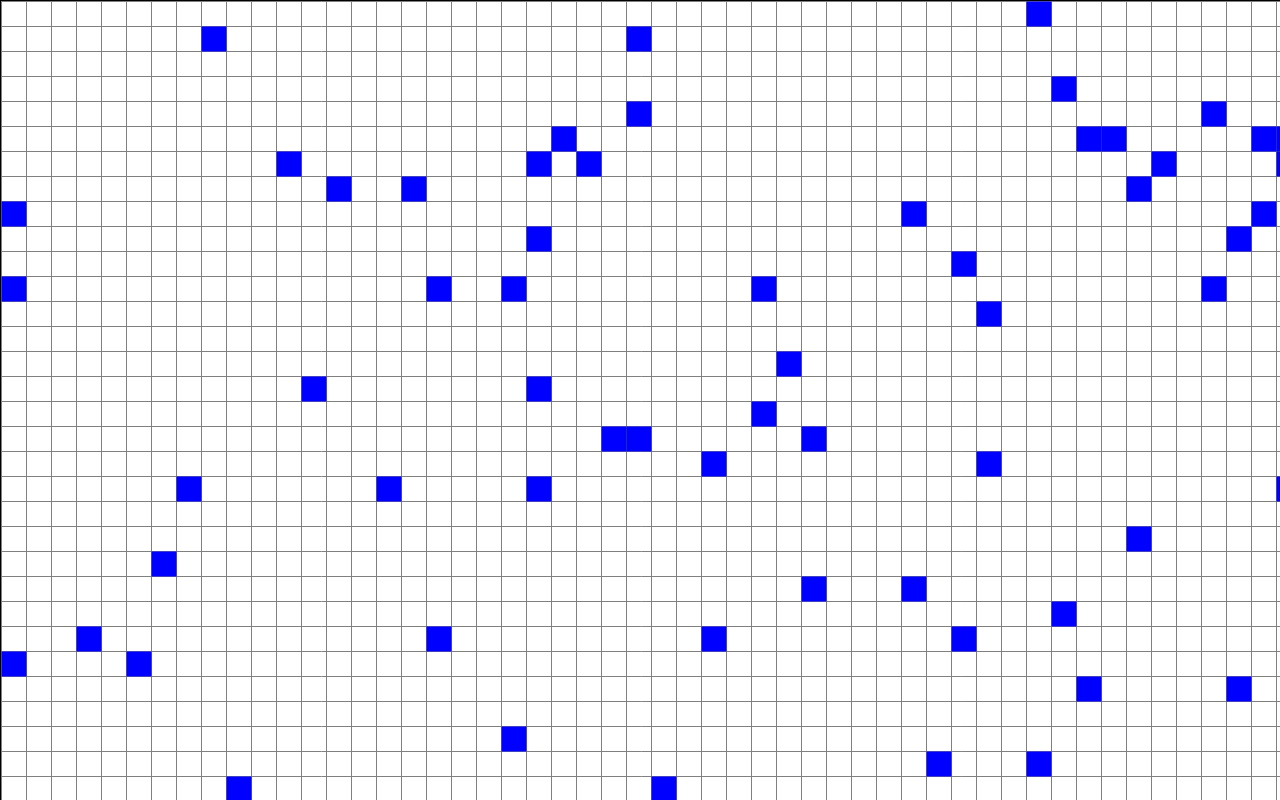
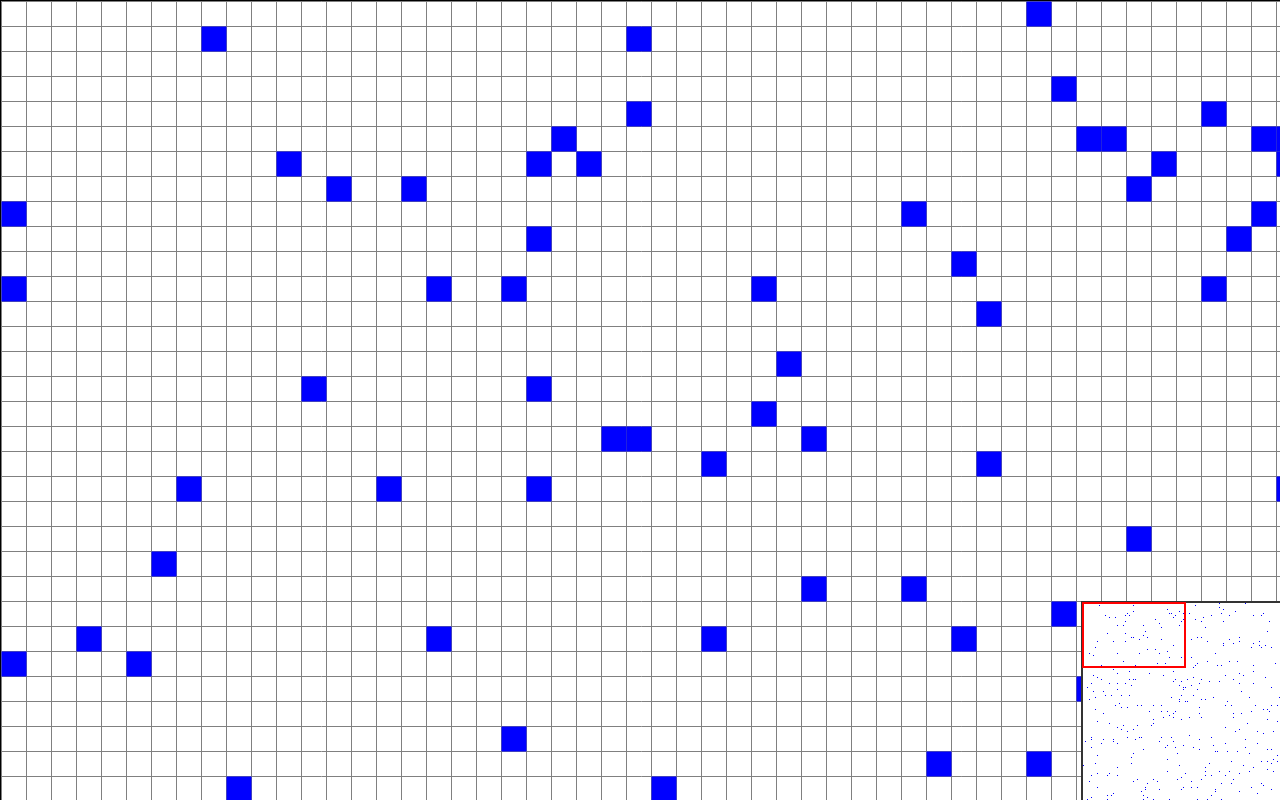
Before and after one commit to eranimo/maximus, a website built with webpack: page src/index.html in a window 1280 px wide. Built offline with nearby package versions, Linux system fonts and the light colour scheme.

Commit message:
minimap drawing

```diff
--- a/src/index.js
+++ b/src/index.js
@@ -65,6 +65,8 @@ class Viewport {
   zoomLevel: number;
   canvas: HTMLElement;
   keysPressed: Object;
+  viewportTopLeft: Coordinate;
+  viewportBottomRight: Coordinate;
 
   constructor(sceneSize: Size, viewportSize: Size, canvas: HTMLElement) {
     this.sceneSize = sceneSize;
@@ -93,6 +95,8 @@ class Viewport {
     document.addEventListener('keydown', event => {
       this.keysPressed[event.keyCode] = true;
     });
+
+    this.onMovement();
   }
 
   handleResize() {
@@ -105,7 +109,19 @@ class Viewport {
     this.canvas.setAttribute('height', `${this.viewportSize.height}px`);
   }
 
-  update() {
+  onMovement() {
+    this.viewportTopLeft = this.viewportToWorld({
+      x: 0,
+      y: 0,
+    });
+
+    this.viewportBottomRight = this.viewportToWorld({
+      x: this.viewportSize.width,
+      y: this.viewportSize.height
+    });
+  }
+
+  tick() {
     this.checkKeysPressed();
   }
 
@@ -190,6 +206,7 @@ class Viewport {
   move(x: number, y: number) {
     this.offset.x += x;
     this.offset.y += y;
+    this.onMovement();
   }
 
   jump(coord: Coordinate) {
@@ -198,6 +215,7 @@ class Viewport {
       y: -coord.y + this.fromZoom(this.viewportSize.height / 2),
     };
     console.log('Jump to:', this.offset);
+    this.onMovement();
   }
 
   travel({ x, y }: Coordinate, duration: number = 1000){
@@ -242,6 +260,8 @@ class Viewport {
       }
       this.panLocation.x += diff.x;
       this.panLocation.y += diff.y;
+
+      this.onMovement();
     }
 
     this.cursorLocation = {
@@ -268,8 +288,15 @@ class Viewport {
   // convert viewport coordinates to world coordinates
   viewportToWorld(coord: Coordinate): Coordinate {
     return {
-      x: this.toZoom(this.offset.x + coord.x),
-      y: this.toZoom(this.offset.y + coord.y),
+      x: -this.fromZoom(this.offset.x) + coord.x,
+      y: -this.fromZoom(this.offset.y) + coord.y,
+    };
+  }
+
+  getViewportRealSize(): Size {
+    return {
+      width: this.viewportSize.width / this.zoomLevel,
+      height: this.viewportSize.height / this.zoomLevel,
     };
   }
 }
@@ -338,23 +365,6 @@ class Region {
         }
       }
     }
-
-    this.drawGuides(viewport);
-  }
-
-  drawGuides(viewport) {
-    // draw pan location
-    // if (viewport.panLocation != null && viewport.panLocation.x !== 0 && viewport.panLocation.y !== 0) {
-    //   ctx.beginPath();
-    //   ctx.fillStyle = 'blue';
-    //   const location = viewport.panLocation;
-    //   if (!location) {
-    //     return;
-    //   }
-    //   const { x, y } = location;
-    //   ctx.arc(x, y, 20, 0, 2 * Math.PI);
-    //   ctx.stroke();
-    // }
   }
 }
 
@@ -383,10 +393,70 @@ class World {
     const { width, height } = this.viewport.viewportSize;
     this.ctx.fillRect(0, 0, width, height);
     this.region.draw(this.viewport);
+
+    this.drawMinimap();
+  }
+
+  drawMinimap() {
+    const { viewportSize, sceneSize, viewportTopLeft, viewportBottomRight } = this.viewport;
+    const toZoom = this.viewport.toZoom.bind(this.viewport);
+    const fromZoom = this.viewport.fromZoom.bind(this.viewport);
+    const MINIMAP_WIDTH = 200;
+    const MINIMAP_HEIGHT = 200;
+
+    const minimapOrigin = {
+      x: 0.5 + viewportSize.width - MINIMAP_WIDTH,
+      y: 0.5 + viewportSize.height - MINIMAP_HEIGHT,
+    };
+
+    // minimap frame
+    ctx.beginPath();
+    ctx.strokeStyle = '#333';
+    ctx.lineWidth = 2;
+    ctx.fillStyle = 'white';
+    ctx.rect(
+      minimapOrigin.x,
+      minimapOrigin.y,
+      0.5 + viewportSize.width,
+      0.5 + viewportSize.height
+    );
+    ctx.fill();
+    ctx.stroke();
+
+    // minimap board
+    for (let x = 0; x < SCENE_CELLS_WIDTH; x++) {
+      for (let y = 0; y < SCENE_CELLS_HEIGHT; y++) {
+        const cell = this.region.board[x][y];
+        if (cell) {
+          ctx.beginPath();
+          ctx.fillStyle = cell.color;
+          ctx.fillRect(
+            1 + minimapOrigin.x + MINIMAP_WIDTH * 2 * (x / MINIMAP_WIDTH),
+            1 + minimapOrigin.y + MINIMAP_HEIGHT * 2 * (y / MINIMAP_HEIGHT),
+            1,
+            1,
+          );
+          ctx.fill();
+        }
+      }
+    }
+
+    // minimap frame
+    ctx.beginPath();
+    ctx.strokeStyle = 'red';
+    ctx.lineWidth = 2;
+    const { width, height } = this.viewport.getViewportRealSize();
+    ctx.rect(
+      0.5 + Math.round(minimapOrigin.x + ((-this.viewport.offset.x / sceneSize.width) * MINIMAP_WIDTH)),
+      0.5 + Math.round(minimapOrigin.y + ((-this.viewport.offset.y / sceneSize.height) * MINIMAP_HEIGHT)),
+      Math.round(MINIMAP_WIDTH * (width / sceneSize.width)),
+      Math.round(MINIMAP_HEIGHT * (height / sceneSize.height)),
+    );
+    ctx.stroke();
   }
 
   update() {
-    this.viewport.update();
+    this.viewport.tick();
   }
 
   loop() {
--- a/src/style.css
+++ b/src/style.css
@@ -11,7 +11,7 @@ html {
 
 body {
   height: 100%;
-  overflow: auto;
+  overflow: hidden;
 }
 
 canvas {
```
